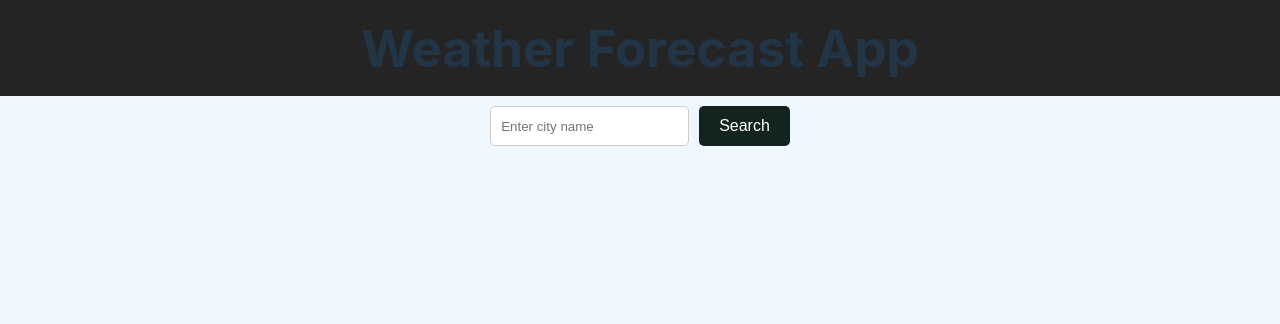
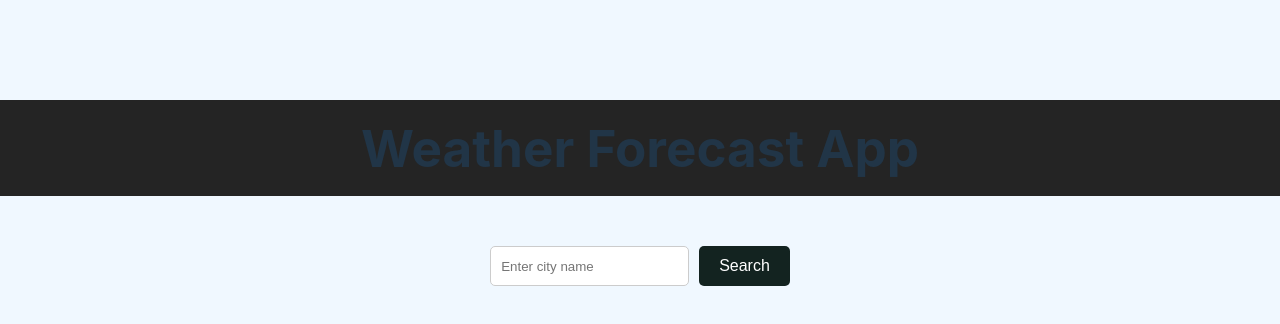
Before and after one commit to Daniel-Unah/weather-app, a React (Vite) app: page / in a window 1280 px wide. Shown: the top 324 px of the page. Built offline with nearby package versions, Linux system fonts and the light colour scheme; no server answers.

Commit message:
fixed styling issues on github pages deployment

```diff
--- a/src/App.css
+++ b/src/App.css
@@ -16,7 +16,7 @@ body {
   padding: 20px;
   background-color: #242424;
   width: 100vw;
-  margin: 0;
+  margin-bottom: 5vh;
 }
 .App {
   display: flex;
--- a/src/Favorites.css
+++ b/src/Favorites.css
@@ -1,6 +1,6 @@
 .favorites-section{
     color: #242424;
-    margin-top: 10px;
+    margin-top: 8vh;
     max-height: 300px;
     overflow-y: auto;
 }
--- a/src/weatherWidget.css
+++ b/src/weatherWidget.css
@@ -4,7 +4,7 @@
     display: flex;
     flex-direction: column;
     align-items: center;
-    height: 100vh;
+    height: 50vh;
     width: 100%;
     margin: 0;
     padding-top: 10px;
```
